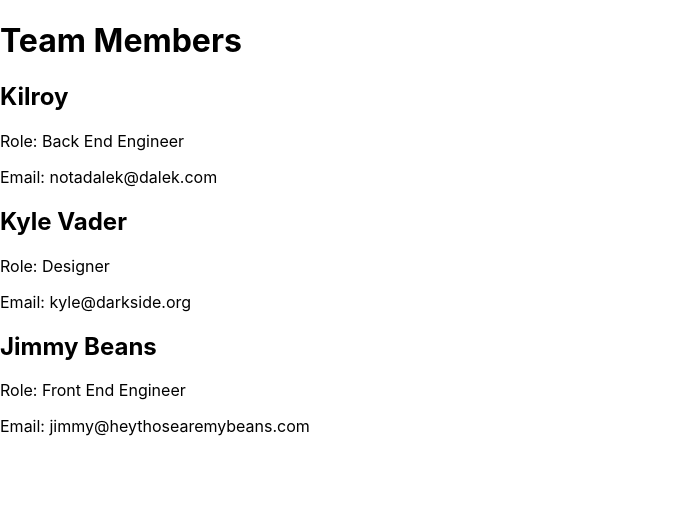
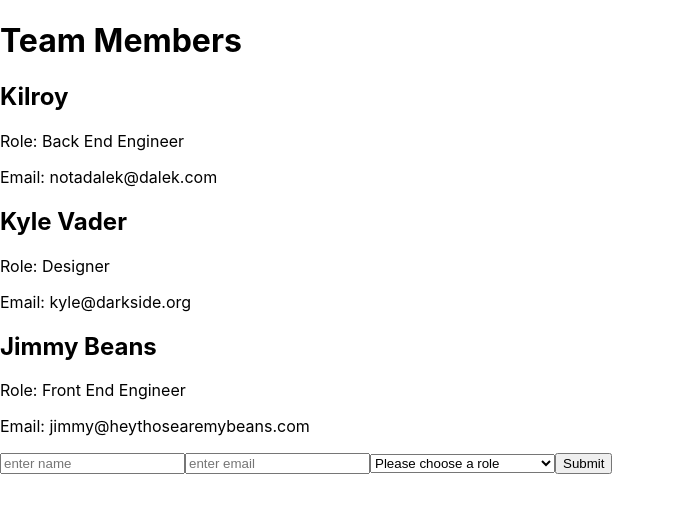
Before and after one commit to bloominstituteoftechnology/team-builder, a React (Create React App) app in the folder team-builder/: page / in a window 1280 px wide. Shown: the top 512 px of the page, without its empty margins (0-675 px from the left). Built offline with nearby package versions, Linux system fonts and the light colour scheme.

Commit message:
+ AddMemberForm component Completes MVP

```diff
--- a/team-builder/src/App.js
+++ b/team-builder/src/App.js
@@ -3,11 +3,16 @@ import "./App.css";
 import teamMembers from "./data/data";
 import TeamMember from "./Components/TeamMember";
 import LoadScreen from "./Components/LoadScreen";
+import AddMemberForm from "./Components/AddMemberForm";
 
 function App() {
   const [team, setTeam] = useState([]);
 
   useEffect(() => setTeam(teamMembers), []);
+
+  const onSubmit = (newMember) => {
+    setTeam([...team, newMember]);
+  };
 
   return team.length > 0 ? (
     <div className="App">
@@ -20,6 +25,7 @@ function App() {
           role={member.role}
         />
       ))}
+      <AddMemberForm submit={onSubmit} />
     </div>
   ) : (
     <LoadScreen />
--- /dev/null
+++ b/team-builder/src/Components/AddMemberForm.js
@@ -0,0 +1,66 @@
+import React, { useState } from "react";
+
+const AddMemberForm = (props) => {
+  const { submit } = props;
+  const initialFormValue = {
+    name: "",
+    email: "",
+    role: "",
+  };
+  const [formValue, setFormValue] = useState(initialFormValue);
+
+  const change = (e) => {
+    const { name, value } = e.target;
+    setFormValue({...formValue, [name]: value });
+  };
+
+  const submitForm = (e) => {
+      e.preventDefault();
+      submit(formValue)
+      setFormValue(initialFormValue)
+  }
+
+  const roles = [
+    "Front End Engineer",
+    "Back End Engineer",
+    "Designer",
+    "Junior Front End Developer",
+    "Omnipotent Unicorn",
+    "Wise Old Dragon",
+    "Aspiring Sith Master",
+  ];
+
+  return (
+    <form action="submit" onSubmit={submitForm} >
+      <label htmlFor="name">
+        <input
+          type="text"
+          id="name"
+          name="name"
+          onChange={change}
+          value={formValue.name}
+          placeholder='enter name'
+        />
+        <input
+          type="email"
+          id="email"
+          name="email"
+          onChange={change}
+          value={formValue.email}
+          placeholder='enter email'
+        />
+        <select name="role" id="role" onChange={change}>
+            <option value="">Please choose a role</option>
+          {roles.map((role, index) => (
+            <option value={`${role}`} key={index}>
+              {role}
+            </option>
+          ))}
+        </select>
+      </label>
+      <button type="submit" >Submit</button>
+    </form>
+  );
+};
+
+export default AddMemberForm;
```
Also changed, not shown: team-builder/src/Components/TeamMember.js (+10 -8 lines), 1 other file (tests, documents, lock files or other folders).
